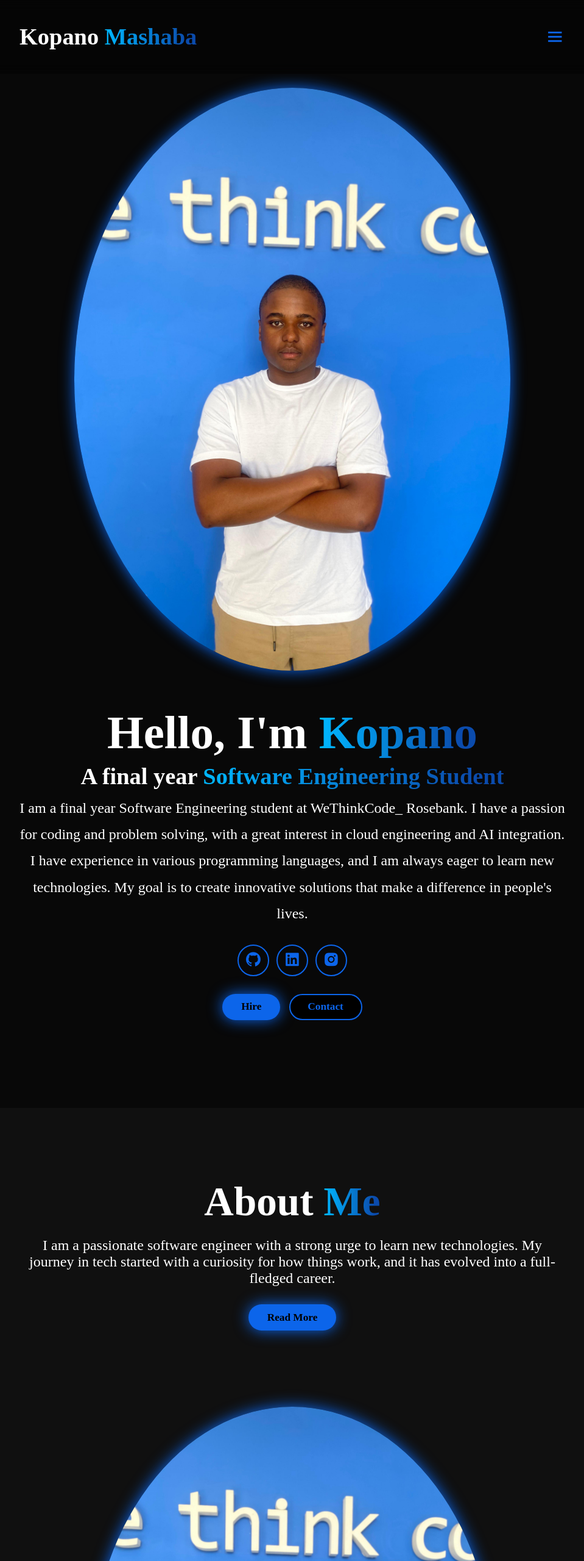
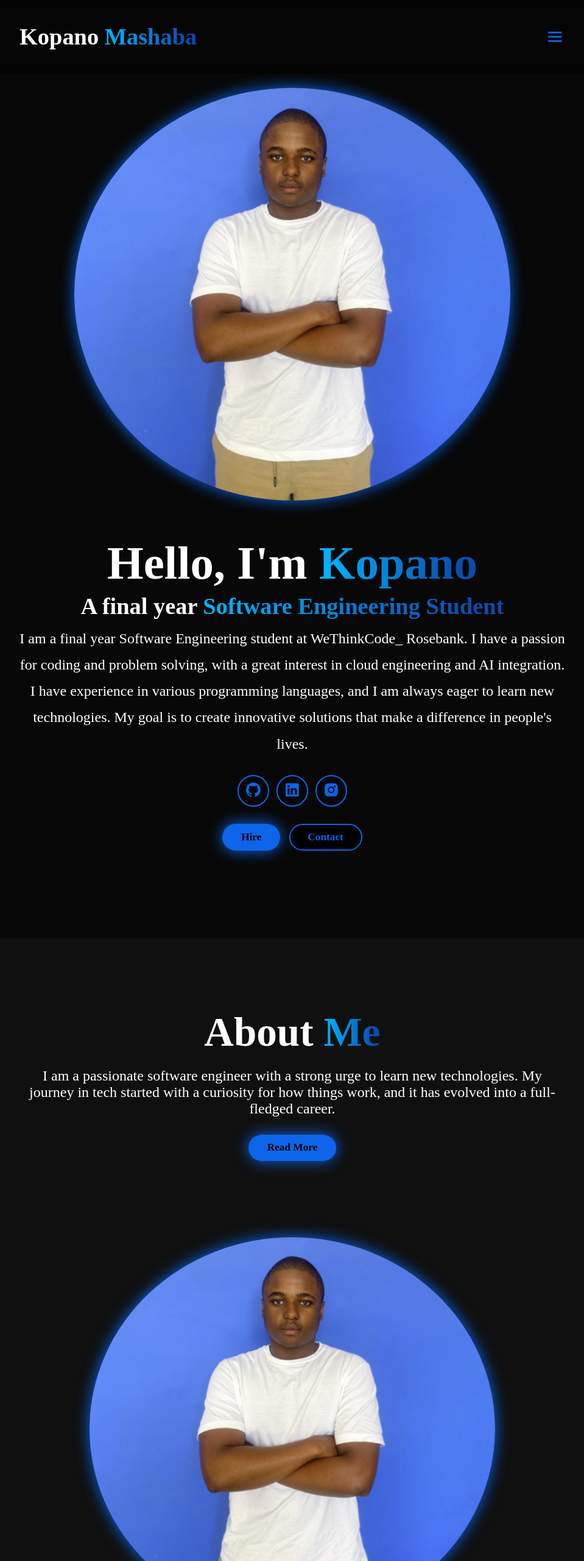
Before and after one commit to Skoperrr/MyPortfolio, a plain HTML site: page index.html in a window 1280 px wide. Shown: the top 2560 px of the page at 61% size, without its empty margins (160-1119 px from the left). Drawn offline with nearby package versions, Linux system fonts and the light colour scheme.

Commit message:
Final 4 real

```diff
--- a/index.html
+++ b/index.html
@@ -18,7 +18,7 @@
             <a href = '#about'>About</a>
             <a href = '#skills'>Skills</a>
             <!-- <a href = '#projects'>Projects</a> -->
-            <a href = '#contact'>Contact</a>
+            <!-- <a href = '#contact'>Contact</a> -->
         </nav>
         <button class="gradient-btn">Contact Me</button>
             <!--  -->
@@ -57,12 +57,12 @@
         </div>
 
         <div class="home-img">
-            <img src="final.jpeg" alt="Home Image" />
+            <img src="finale.jpeg" alt="Home Image" />
         </div>
     </section>
     <section class="about" id="about">
         <div class="about-img">
-            <img src="final.jpeg"     alt="About Image" />
+            <img src="finale.jpeg"     alt="About Image" />
         </div>
         <div class="about-content">
             <h2>About <span>Me</span></h2>
```
Also changed, not shown: finale.jpeg (added).
